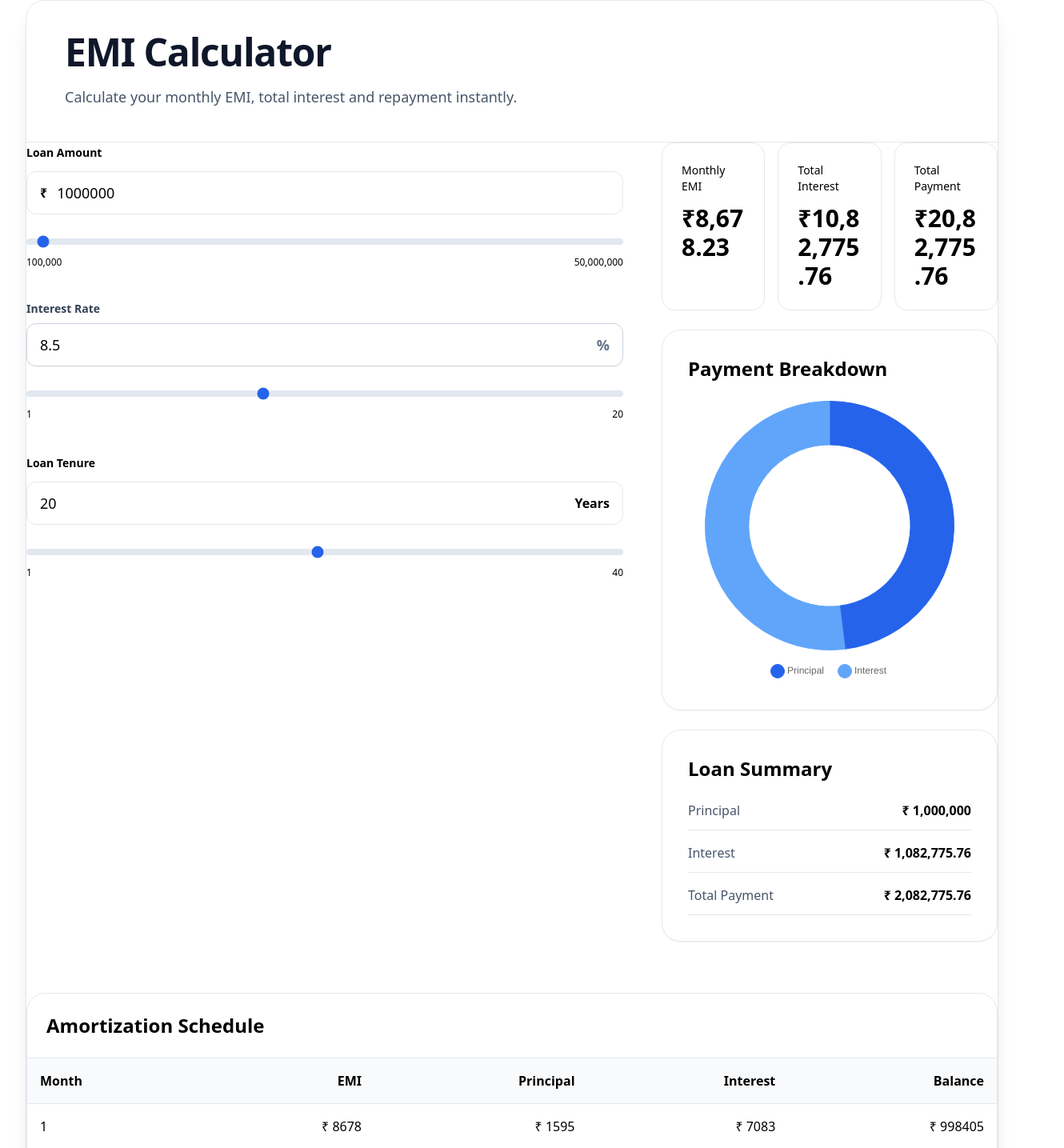
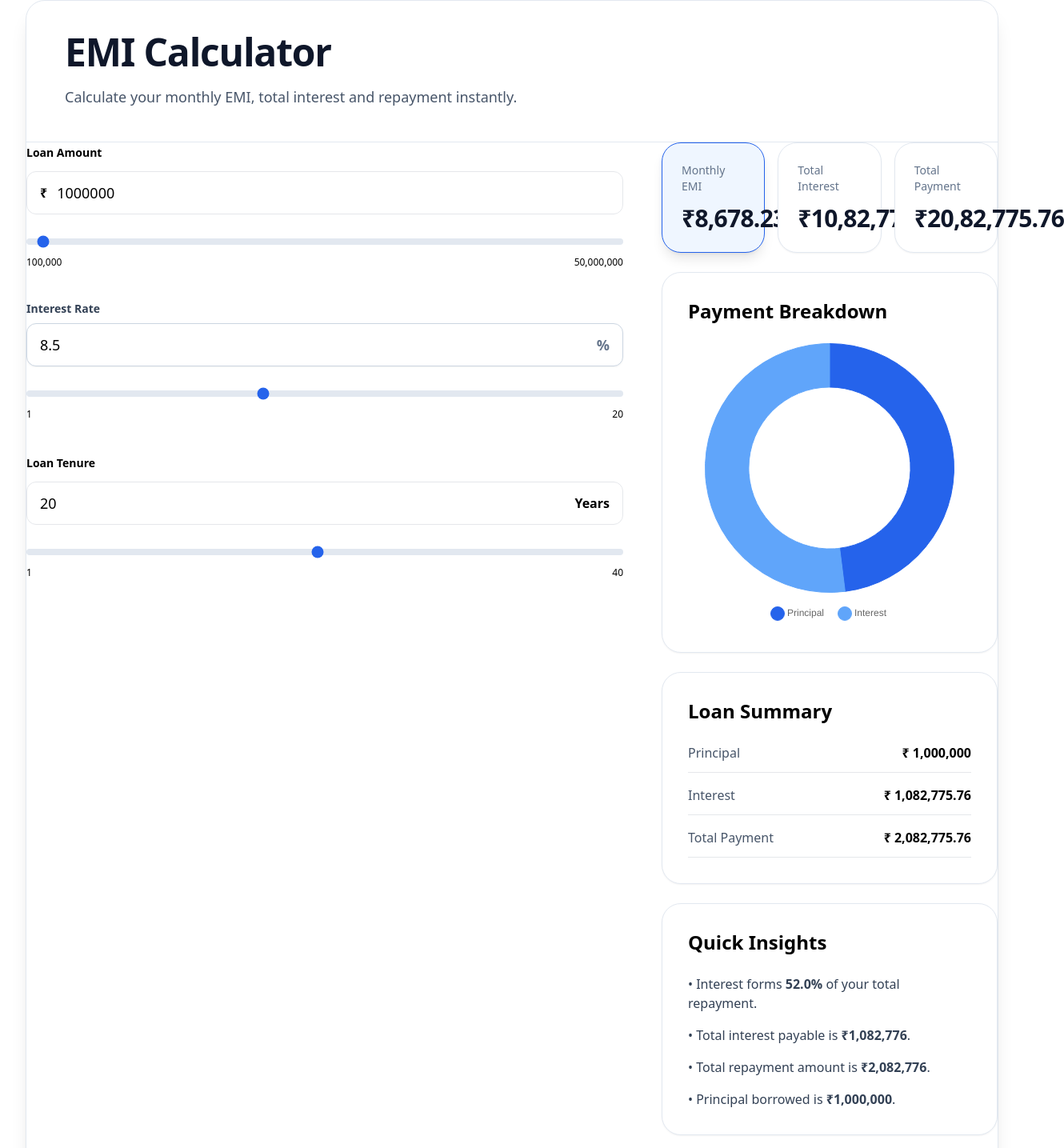
Before and after one commit to js91872/navorika, a Next.js app: page /tools/emi-calculator in a window 1280 px wide. Shown: the part 526-1961 px from the top of the page at 80% size, 1330 px wide, since content can reach past the window. Built offline with nearby package versions, Linux system fonts and the light colour scheme.

Commit message:
feat: add EMI insights component

```diff
--- /dev/null
+++ b/src/components/calculator/Insights.tsx
@@ -0,0 +1,53 @@
+interface InsightsProps {
+  principal: number;
+  interest: number;
+  total: number;
+}
+
+export default function Insights({
+  principal,
+  interest,
+  total,
+}: InsightsProps) {
+  const interestPercent =
+    total > 0 ? (interest / total) * 100 : 0;
+
+  return (
+    <div className="rounded-3xl border border-slate-200 bg-white p-8 shadow-sm">
+      <h3 className="mb-6 text-2xl font-bold">
+        Quick Insights
+      </h3>
+
+      <ul className="space-y-4 text-slate-700">
+        <li>
+          • Interest forms{" "}
+          <strong>
+            {interestPercent.toFixed(1)}%
+          </strong>{" "}
+          of your total repayment.
+        </li>
+
+        <li>
+          • Total interest payable is{" "}
+          <strong>
+            ₹{Math.round(interest).toLocaleString()}
+          </strong>.
+        </li>
+
+        <li>
+          • Total repayment amount is{" "}
+          <strong>
+            ₹{Math.round(total).toLocaleString()}
+          </strong>.
+        </li>
+
+        <li>
+          • Principal borrowed is{" "}
+          <strong>
+            ₹{Math.round(principal).toLocaleString()}
+          </strong>.
+        </li>
+      </ul>
+    </div>
+  );
+}
--- a/src/components/calculator/ResultCard.tsx
+++ b/src/components/calculator/ResultCard.tsx
@@ -1,45 +1,40 @@
-"use client";
-
 interface ResultCardProps {
   label: string;
   value: string;
+  subtitle?: string;
   highlight?: boolean;
 }
 
 export default function ResultCard({
   label,
   value,
+  subtitle,
   highlight = false,
 }: ResultCardProps) {
   return (
     <div
       className={`
-        rounded-2xl
-        border
-        p-6
-        transition-all
-        duration-200
-        hover:shadow-md
+        rounded-3xl border p-6 transition-all duration-200
         ${
           highlight
-            ? "border-primary bg-primary text-primary-foreground"
-            : "border-border bg-card"
+            ? "border-blue-600 bg-blue-50 shadow-lg"
+            : "border-slate-200 bg-white shadow-sm hover:shadow-md"
         }
       `}
     >
-      <p
-        className={`text-sm ${
-          highlight
-            ? "text-primary-foreground/80"
-            : "text-muted-foreground"
-        }`}
-      >
+      <p className="text-sm font-medium text-slate-500">
         {label}
       </p>
 
-      <h3 className="mt-3 break-words text-2xl font-bold lg:text-3xl">
+      <h3 className="mt-3 text-3xl font-bold tracking-tight text-slate-900">
         {value}
       </h3>
+
+      {subtitle && (
+        <p className="mt-2 text-sm text-slate-500">
+          {subtitle}
+        </p>
+      )}
     </div>
   );
 }
--- a/src/components/calculator/emi/EMICalculator.tsx
+++ b/src/components/calculator/emi/EMICalculator.tsx
@@ -12,6 +12,7 @@ import ResultGrid from "../ResultGrid";
 import ResultCard from "../ResultCard";
 import PieChart from "../PieChart";
 import Summary from "../Summary";
+import Insights from "../Insights";
 import ScheduleTable from "../ScheduleTable";
 
 import { calculateEMI } from "@/lib/calculations/emi";
@@ -115,10 +116,10 @@ export default function EMICalculator() {
 
           <ResultGrid>
 
-           <ResultCard
-  label="Monthly EMI"
-  value={formatCurrency(result.emi)}
-  highlight
+            <ResultCard
+              label="Monthly EMI"
+              value={formatCurrency(result.emi)}
+              highlight
             />
 
             <ResultCard
@@ -144,6 +145,12 @@ export default function EMICalculator() {
             total={result.totalPayment}
           />
 
+          <Insights
+            principal={loanAmount}
+            interest={result.totalInterest}
+            total={result.totalPayment}
+          />
+
         </div>
 
       </div>
--- /dev/null
+++ b/src/components/ui/Section.tsx
@@ -0,0 +1,18 @@
+import { ReactNode } from "react";
+import Container from "./Container";
+
+interface SectionProps {
+  children: ReactNode;
+  className?: string;
+}
+
+export default function Section({
+  children,
+  className = "",
+}: SectionProps) {
+  return (
+    <section className={`py-20 ${className}`}>
+      <Container>{children}</Container>
+    </section>
+  );
+}
```
Also changed, not shown: src/config/design.ts (added).
